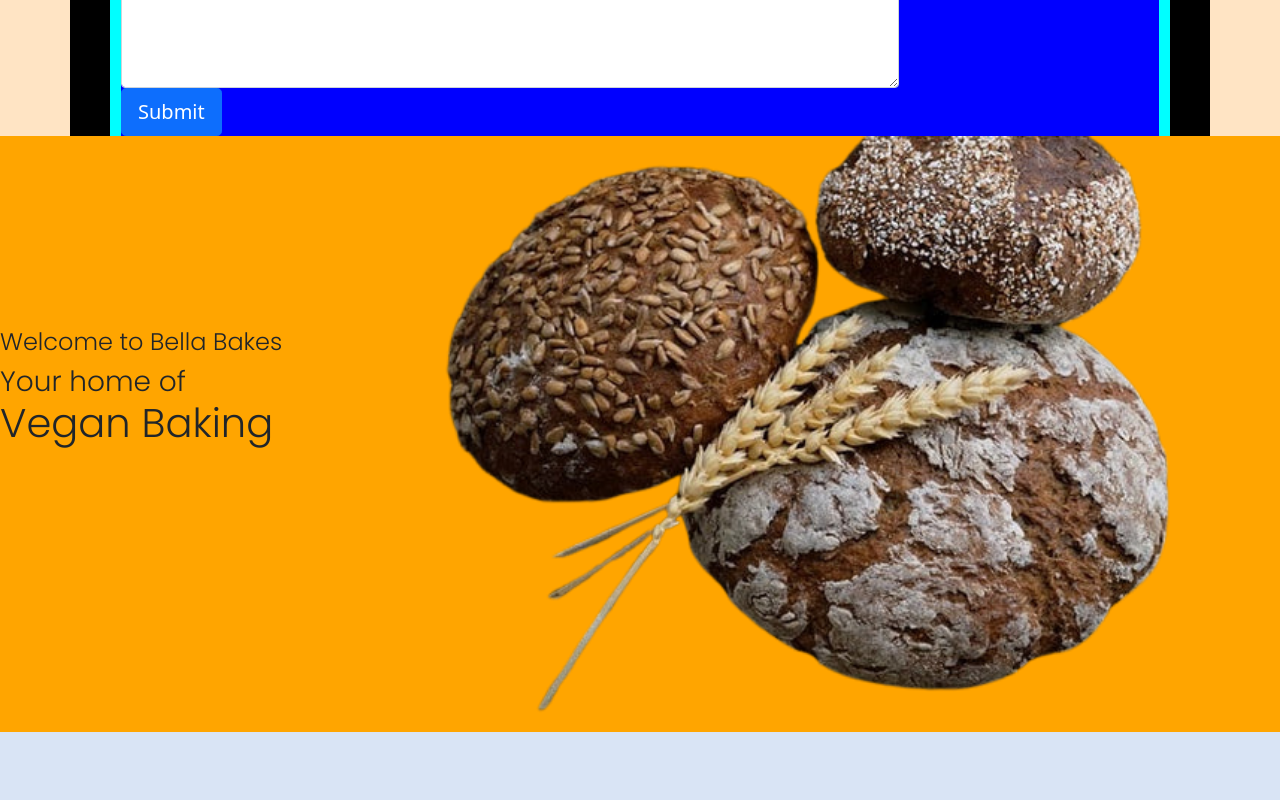
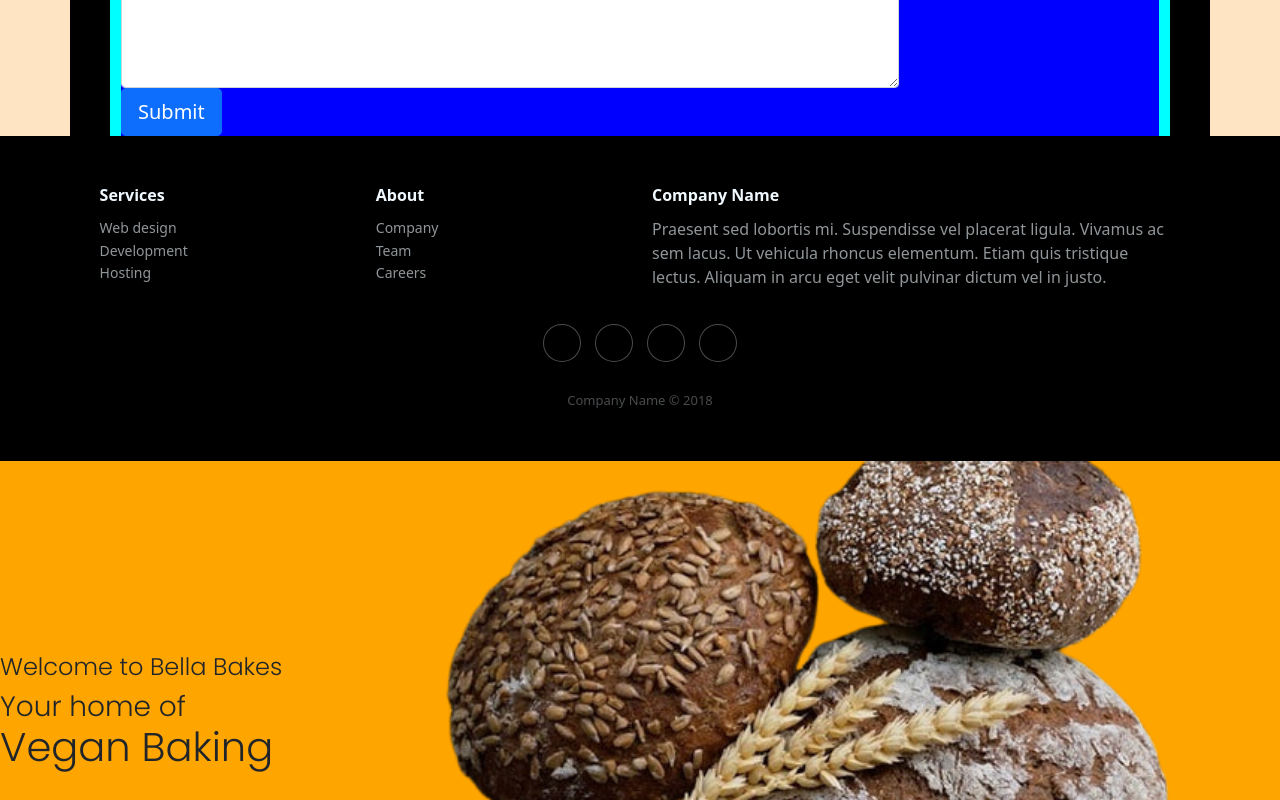
Before and after one commit to Arita-wa-Security/bella-bakes, a React (Vite) app: page /home in a window 1280 px wide. Shown: the part 1540-2340 px from the top of the page. Built offline with nearby package versions, Linux system fonts and the light colour scheme.

Commit message:
feat: Added footer

```diff
--- /dev/null
+++ b/src/Components/Home/footer.css
@@ -0,0 +1,94 @@
+.footer-dark {
+    padding:50px 0;
+    color:#f0f9ff;
+    background-color: black
+  }
+
+  .footer-dark h3 {
+    margin-top:0;
+    margin-bottom:12px;
+    font-weight:bold;
+    font-size:16px;
+  }
+
+  .footer-dark ul {
+    padding:0;
+    list-style:none;
+    line-height:1.6;
+    font-size:14px;
+    margin-bottom:0;
+  }
+
+  .footer-dark ul a {
+    color:inherit;
+    text-decoration:none;
+    opacity:0.6;
+  }
+
+  .footer-dark ul a:hover {
+    opacity:0.8;
+  }
+
+  @media (max-width:767px) {
+    .footer-dark .item:not(.social) {
+      text-align:center;
+      padding-bottom:20px;
+    }
+  }
+
+  .footer-dark .item.text {
+    margin-bottom:36px;
+  }
+
+  @media (max-width:767px) {
+    .footer-dark .item.text {
+      margin-bottom:0;
+    }
+  }
+
+  .footer-dark .item.text p {
+    opacity:0.6;
+    margin-bottom:0;
+  }
+
+  .footer-dark .item.social {
+    text-align:center;
+  }
+
+  @media (max-width:991px) {
+    .footer-dark .item.social {
+      text-align:center;
+      margin-top:20px;
+    }
+  }
+
+  .footer-dark .item.social > a {
+    font-size:20px;
+    width:36px;
+    height:36px;
+    line-height:36px;
+    display:inline-block;
+    text-align:center;
+    border-radius:50%;
+    box-shadow:0 0 0 1px rgba(255,255,255,0.4);
+    margin:0 8px;
+    color:#fff;
+    opacity:0.75;
+  }
+
+  .footer-dark .item.social > a:hover {
+    opacity:0.9;
+  }
+
+  .footer-dark .copyright {
+    text-align:center;
+    padding-top:24px;
+    opacity:0.3;
+    font-size:13px;
+    margin-bottom:0;
+  }
+
+  .footer-dark #footer-flex{
+    display: flex;
+    justify-content: space-around;
+  }
--- /dev/null
+++ b/src/Components/Home/footer.jsx
@@ -0,0 +1,69 @@
+import "../Home/footer.css"
+
+function Footer(){
+
+    return (
+      <div class="footer-dark">
+        <footer>
+          <div class="container">
+            <div class="row" id="footer-flex">
+              <div class="col-sm-6 col-md-3 item">
+                <h3>Services</h3>
+                <ul>
+                  <li>
+                    <a href="#">Web design</a>
+                  </li>
+                  <li>
+                    <a href="#">Development</a>
+                  </li>
+                  <li>
+                    <a href="#">Hosting</a>
+                  </li>
+                </ul>
+              </div>
+              <div class="col-sm-6 col-md-3 item">
+                <h3>About</h3>
+                <ul>
+                  <li>
+                    <a href="#">Company</a>
+                  </li>
+                  <li>
+                    <a href="#">Team</a>
+                  </li>
+                  <li>
+                    <a href="#">Careers</a>
+                  </li>
+                </ul>
+              </div>
+              <div class="col-md-6 item text">
+                <h3>Company Name</h3>
+                <p>
+                  Praesent sed lobortis mi. Suspendisse vel placerat ligula.
+                  Vivamus ac sem lacus. Ut vehicula rhoncus elementum. Etiam
+                  quis tristique lectus. Aliquam in arcu eget velit pulvinar
+                  dictum vel in justo.
+                </p>
+              </div>
+              <div class="col item social">
+                <a href="#">
+                  <i class="icon ion-social-facebook"></i>
+                </a>
+                <a href="#">
+                  <i class="icon ion-social-twitter"></i>
+                </a>
+                <a href="#">
+                  <i class="icon ion-social-snapchat"></i>
+                </a>
+                <a href="#">
+                  <i class="icon ion-social-instagram"></i>
+                </a>
+              </div>
+            </div>
+            <p class="copyright">Company Name © 2018</p>
+          </div>
+        </footer>
+      </div>
+    );
+}
+
+export default Footer
--- a/src/Components/Home/home.jsx
+++ b/src/Components/Home/home.jsx
@@ -2,6 +2,7 @@
 import "../Home/home.css"
 import Cake from "../assets/vegan-bread.png"
 import Cookies from "../assets/cookies.jpg"
+import Footer from "./footer";
 
 function Home() {
 
@@ -118,6 +119,7 @@
             </div>
           </div>
         </div>
+        <Footer />
       </>
     );
 }
```
